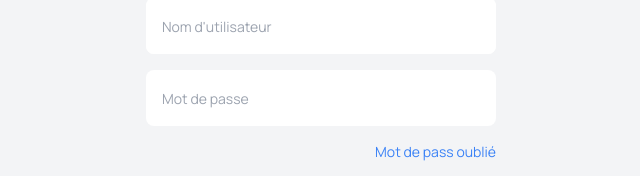
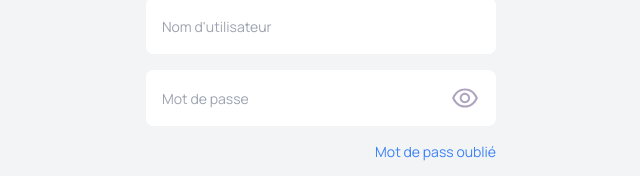
Before and after one commit to JoeMakuta/M-Tech, a React (Vite) app: page /login in a window 1280 px wide. Shown: the part 270-446 px from the top of the page, without its empty margins (319-959 px from the left). Built offline with nearby package versions, Linux system fonts and the light colour scheme.

Commit message:
Feat : Show password

```diff
--- a/package.json
+++ b/package.json
@@ -10,7 +10,8 @@
   },
   "dependencies": {
     "react": "^18.2.0",
-    "react-dom": "^18.2.0"
+    "react-dom": "^18.2.0",
+    "react-icons": "^4.7.1"
   },
   "devDependencies": {
     "@types/react": "^18.0.26",
--- a/src/components/authentification/loginForm.jsx/loginForm.jsx
+++ b/src/components/authentification/loginForm.jsx/loginForm.jsx
@@ -1,23 +1,56 @@
-
+import { useState } from 'react'
+import { AiOutlineEye, AiOutlineEyeInvisible } from 'react-icons/ai'
 
 const LoginForm = () => {
+   const [showPassword, setShowPassword] = useState(true)
+
+   const handlePassword = () => {
+      showPassword ? setShowPassword(false) : setShowPassword(true)
+   }
+
    return (
       <div className=" flex flex-col justify-start mt-[10vh] items-center gap-14 " >
          <div className="flex flex-col items-center gap-4 text-center " >
-            <h1 className=" font-bold w-40 text-5xl tracking-tighter " >Salut encore!</h1>
-            <p className="text-sm w-[80vw]" >Bienvenu encore, vous nous aviez manqué!</p>
+            <h1 className=" font-bold w-40 text-5xl tracking-tighter " >
+               Salut encore!
+            </h1>
+            <p className="text-sm w-[80vw]" >
+               Bienvenu encore, vous nous aviez manqué!
+            </p>
          </div>
          <form className=" flex flex-col w-[350px] gap-4 " >
             <div className=" bg-white  border-black rounded-lg" >
-               <input required type="text" className=" w-full h-14 rounded-lg outline-none p-4 text-sm"  placeholder="Nom d'utilisateur" />
+               <input
+                  required
+                  type="text"
+                  className=" w-full h-14 rounded-lg outline-none bg-inherit p-4 text-sm"
+                  placeholder="Nom d'utilisateur"
+               />
             </div>
-            <div>
-               <input required className=" w-full h-14 rounded-lg outline-none p-4 text-sm" type="password" placeholder="Mot de passe" />
+            <div className="flex pr-4 justify-center items-center bg-white  border-black rounded-lg" >
+               <input
+                  required
+                  className=" w-full h-14 rounded-lg outline-none p-4 bg-inherit text-sm"
+                  type={showPassword ? "password" : "text"}
+                  placeholder="Mot de passe"
+               />
+
+               <div onClick={handlePassword} >
+                  {showPassword ? <AiOutlineEye size={30} color='#ADA2BF' /> : <AiOutlineEyeInvisible size={30} color='#ADA2BF' />}
+               </div>
             </div>
             <div className=" flex justify-end " >
-               <a href="#" className=" text-sm  text-blue-500 " >Mot de pass oublié</a>
+               <a
+                  href="#"
+                  className=" text-sm  text-blue-500 " >
+                  Mot de pass oublié
+               </a>
             </div>
-            <button type="submit" className=" w-full bg-amber-600 h-16 rounded-2xl " >Se connecter</button>
+            <button
+               type="submit"
+               className=" w-full bg-amber-600 h-16 rounded-2xl " >
+               Se connecter
+            </button>
          </form>
          <div>
             <p>Ou continuer avec</p>
```
Also changed, not shown: 1 other file (tests, documents, lock files or other folders).
